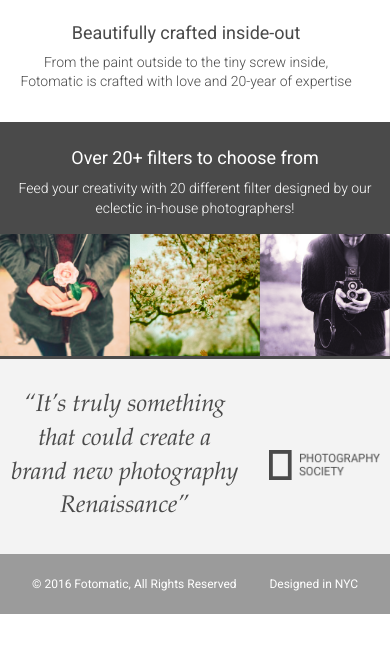
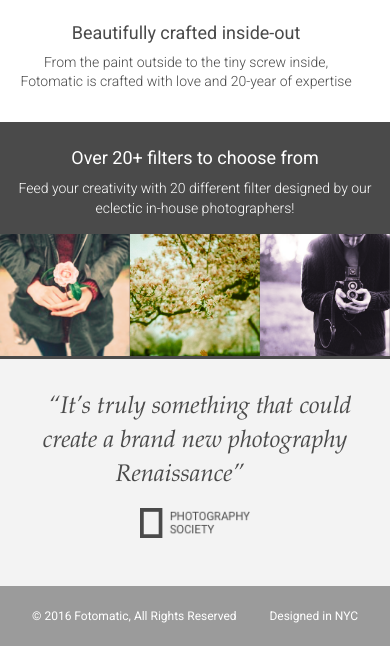
Before and after one commit to Joh-Bo/fotomatic, a plain HTML site: page index.html in a window 390 px wide. Shown: the part 1022-1668 px from the top of the page. Before the commit the page ends 1636 px from the top, so only its background shows below. Drawn offline with Linux system fonts and the light colour scheme; a web font is replaced by a local one.

Commit message:
Final version - Completed

```diff
--- a/resources/css/style.css
+++ b/resources/css/style.css
@@ -438,8 +438,16 @@ footer .copyright {
     display: inline
   }
   #sign-up-section {
+
     height: 20rem;
   }
+  #quotes-section{
+    padding: 2rem 1rem;
+    text-align: center;
+  }
+   #quotes-section .content{
+    display: inline;
+   }
  .banner{
     width: 100%;
     background-size: cover;
@@ -476,4 +484,5 @@ footer .copyright {
   #filters-section .extra {
     display: none;
   }
+
 }
```
